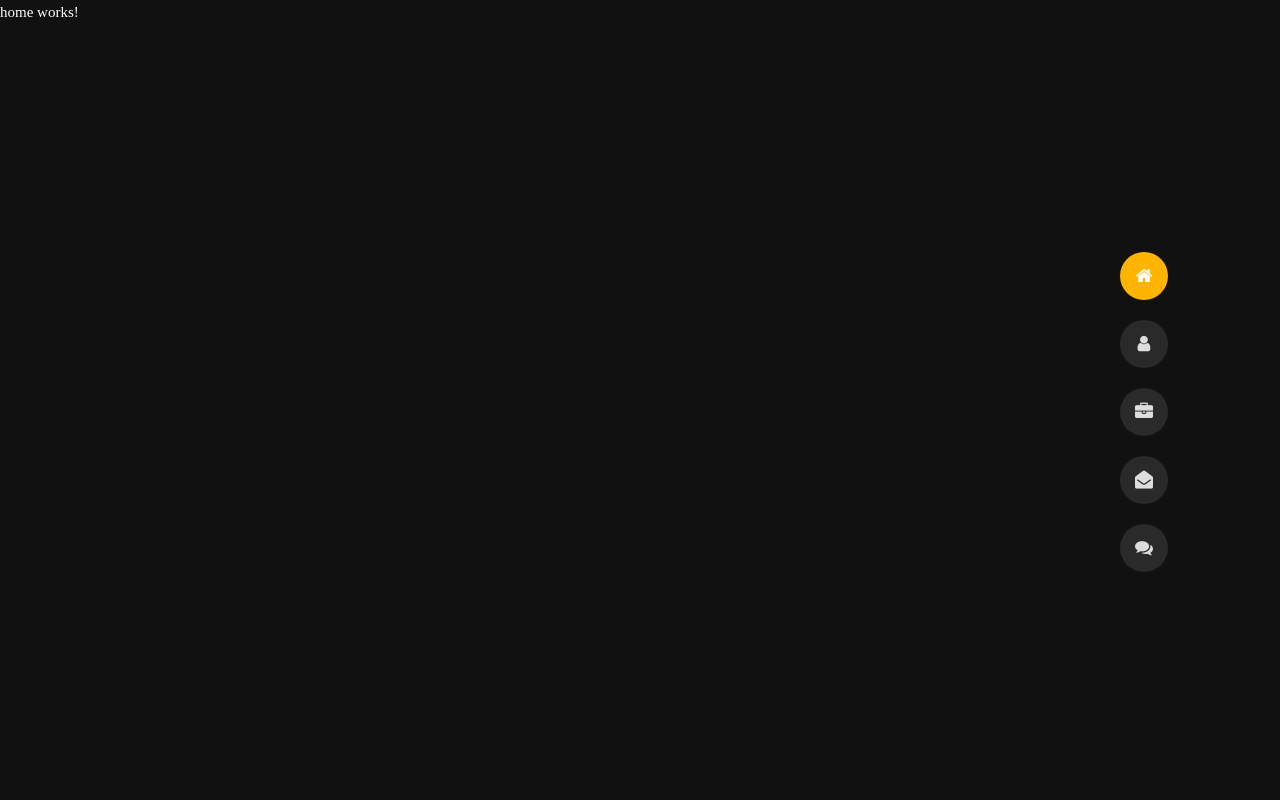
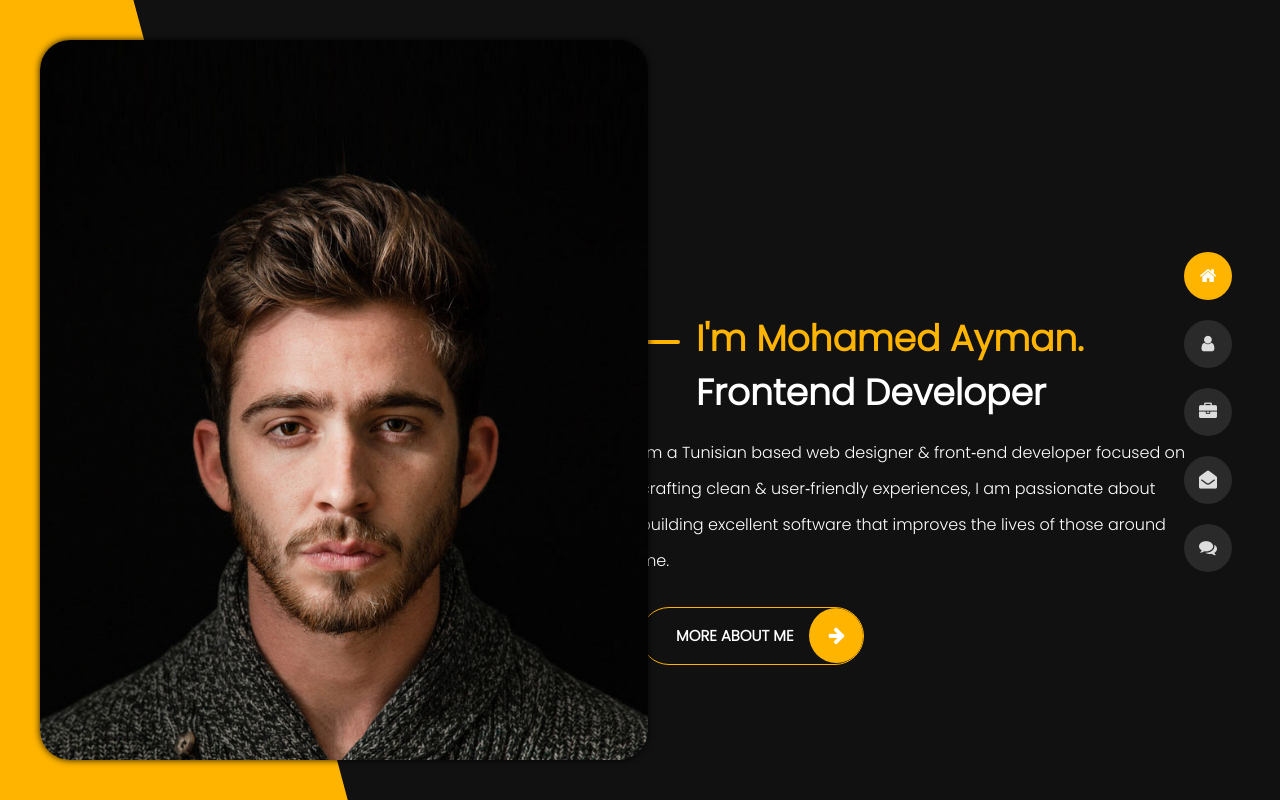
Before and after one commit to MohamedAymanNeo/portfolio, an Angular app: page /home in a window 1280 px wide. Built offline with nearby package versions, Linux system fonts and the light colour scheme.

Commit message:
finish home as style still need some enhamcment

```diff
--- a/src/app/layout/components/header/header.component.html
+++ b/src/app/layout/components/header/header.component.html
@@ -2,19 +2,19 @@
 <header class="header" id="navbar-collapse-toggle">
   <!-- Fixed Navigation Starts -->
   <ul class="icon-menu d-none d-lg-block">
-      <li class="icon-box active">
+      <li class="icon-box" routerLinkActive="active">
           <i class="fa fa-home"></i>
           <a class="linkText" [routerLink]="['/home']">
-              <h2 >Home</h2>
+              <h2>Home</h2>
           </a>
       </li>
-      <li class="icon-box">
+      <li class="icon-box" routerLinkActive="active">
           <i class="fa fa-user"></i>
           <a class="linkText" [routerLink]="['/about']">
               <h2>About</h2>
           </a>
       </li>
-      <li class="icon-box">
+      <li class="icon-box" routerLinkActive="active">
           <i class="fa fa-briefcase"></i>
           <a class="linkText" [routerLink]="['/portfolio']">
               <h2>Portfolio</h2>
@@ -42,9 +42,9 @@
           <span></span>
           <span></span>
           <ul class="list-unstyled" id="menu">
-              <li class="active"><a href="index.html"><i class="fa fa-home"></i><span>Home</span></a></li>
-              <li><a href="about.html"><i class="fa fa-user"></i><span>About</span></a></li>
-              <li><a href="portfolio.html"><i class="fa fa-folder-open"></i><span>Portfolio</span></a></li>
+              <li routerLinkActive="active"><a [routerLink]="['/home']"><i class="fa fa-home"></i><span>Home</span></a></li>
+              <li routerLinkActive="active"><a [routerLink]="['/about']"><i class="fa fa-user"></i><span>About</span></a></li>
+              <li routerLinkActive="active"><a [routerLink]="['/portfolio']"><i class="fa fa-folder-open"></i><span>Portfolio</span></a></li>
               <li><a href="contact.html"><i class="fa fa-envelope-open"></i><span>Contact</span></a></li>
               <li><a href="blog.html"><i class="fa fa-comments"></i><span>Blog</span></a></li>
           </ul>
--- a/src/app/layout/components/home/home.component.html
+++ b/src/app/layout/components/home/home.component.html
@@ -1 +1,19 @@
-<p>home works!</p>
+<!-- Main Content Starts -->
+<section class="container-home p-0">
+    <div class="color-block hidden lg:block"></div>
+    <div class="items-center">
+        <div class=" bg fixed lg:block hidden"></div>
+        <div class="home-details sm:text-center text-left">
+            <div>
+                <img src="assets/img/img-mobile.jpg" class="img-fluid main-img-mobile hidden sm:block lg:hidden" alt="my picture" />
+                <h1 class="text-uppercase poppins-font">I'm Mohamed Ayman.<span>Frontend Developer</span></h1>
+                <p class="open-sans-font">I'm a Tunisian based web designer & front‑end developer focused on crafting clean & user‑friendly experiences, I am passionate about building excellent software that improves the lives of those around me.</p>
+                <a class="button" href="about.html">
+                    <span class="button-text">more about me</span>
+                    <span class="button-icon fa fa-arrow-right"></span>
+                </a>
+            </div>
+        </div>
+    </div>
+</section>
+<!-- Main Content Ends -->
--- a/src/index.html
+++ b/src/index.html
@@ -7,6 +7,9 @@
   <meta name="viewport" content="width=device-width, initial-scale=1">
   <link rel="icon" type="image/x-icon" href="favicon.ico">
   <link rel="stylesheet" href="https://cdnjs.cloudflare.com/ajax/libs/font-awesome/4.7.0/css/font-awesome.min.css" integrity="sha256-eZrrJcwDc/3uDhsdt61sL2oOBY362qM3lon1gyExkL0=" crossorigin="anonymous" />
+  <link rel="preconnect" href="https://fonts.googleapis.com">
+<link rel="preconnect" href="https://fonts.gstatic.com" crossorigin>
+<link href="https://fonts.googleapis.com/css2?family=Poppins:wght@300&display=swap" rel="stylesheet">
 
 </head>
 <body>
--- a/src/styles.css
+++ b/src/styles.css
@@ -8,7 +8,8 @@
     src: local("Merriweather-Regular"), url("assets/fonts/Merriweather-Regular.ttf") format("truetype");
 }
 html {
-    @apply font-body;
+    /* @apply font-body; */
+    font-family: 'Poppins', sans-serif;
     overflow-x: hidden;
     height: 100%;
 }
@@ -33,7 +34,7 @@ body {
 /*** Navigation ***/
 
 .header {
-    @apply fixed right-28 bottom-0 z-3 flex items-center top-28 opacity-100 transition-opacity duration-300;
+    @apply fixed right-12 bottom-0 z-3 flex items-center top-28 opacity-100 transition-opacity duration-300;
     height: calc(100vh - 200px);
 }
 
@@ -92,7 +93,8 @@ body {
 
 
 .header .icon-box h2,
-.header ul.icon-menu li.icon-box.active, .header ul.icon-menu li.icon-box:hover
+.header ul.icon-menu li.icon-box.active,
+.header ul.icon-menu li.icon-box:hover
 {
    @apply bg-secondery;
 }
@@ -137,14 +139,8 @@ body {
   }
 
   #menuToggle > span {
-      @apply flex w-6 mb-1 relative bg-white rounded;
-    /* /* display: flex;
-    width: 23px; */
+    @apply flex w-6 mb-1 relative bg-white rounded;
     height: 2px;
-    /* margin-bottom: 5px; */
-    /* position: relative;
-    background: #ffffff;
-    border-radius: 3px; */
     z-index: 1;
     transform-origin: 5px 0;
     transition: transform 0.5s cubic-bezier(0.77,0.2,0.05,1.0),
@@ -159,15 +155,11 @@ body {
   #menuToggle > span:nth-last-child(2) {
     transform-origin: 0 100%;
   }
-
   #menuToggle input:checked ~ span {
     @apply opacity-100 bg-white rotate-45 translate-x-1 translate-y-0;
   }
-
   #menuToggle input:checked ~ span:nth-last-child(3) {
-      @apply opacity-0 rotate-0 scale-x-50 scale-y-50;
-    opacity: 0;
-    transform: rotate(0deg) scale(0.2, 0.2);
+    @apply opacity-0 rotate-0 scale-x-50 scale-y-50;
   }
 
   #menuToggle input:checked ~ span:nth-last-child(2) {
@@ -175,62 +167,182 @@ body {
   }
 
   #menu {
-    position: fixed;
-    left: 0;
-    top: 0;
-    width: 100%;
-    height: 100%;
-    margin: 0;
-    padding-top: 60px;
-    background-color: #252525;
+    @apply fixed top-0 left-0 w-full h-full m-0 pt-14
+    bg-menuBg-dark ;
     -webkit-font-smoothing: antialiased;
     transform-origin: 0 0;
     transform: translate(-100%, 0);
     transition: transform 0.5s cubic-bezier(0.77,0.2,0.05,1.0);
   }
-
   #menuToggle input:checked ~ ul {
     transform: none;
   }
 
   #menu li {
-    position: relative;
-    padding-left: 30px;
+    @apply relative pl-8;
   }
 
   #menu li:after {
-    position: absolute;
+    @apply absolute left-7 bg-menuBg-300;
     content: '';
     height: 1px;
     width: calc(100% - 60px);
-    background: #333;
-    left: 30px;
   }
 
   #menu li:last-child:after {
-    display: none;
+    @apply hidden;
   }
 
   #menu li.active a span {
-    font-weight: 600;
+    @apply font-semibold;
+  }
+  #menu li:hover a,
+  #menu li.active a{
+    @apply text-secondery;
   }
 
   #menu li a {
-    color: #fff;
-    text-transform: uppercase;
-    transition-delay: 2s;
-    font-size: 26px;
-    display: block;
-    text-decoration: none;
-    padding: 14px 0;
-    position: relative;
+    @apply text-white uppercase text-3xl
+    block relative py-3 px-0 no-underline;
+  }
+  #menu li a span {
+    @apply absolute left-12 font-normal;
   }
 
-  #menu li a span {
-    position: absolute;
-    left: 50px;
-    font-weight: 400;
+  /* [ End Header Section ] */
+
+
+/* [ Home Section ] */
+/*================================================== */
+/*** Homepage ***/
+
+.color-block {
+  transform: rotate(-15deg);
+  left: -83%;
+  @apply bg-secondery fixed w-full h-2full -top-1/2;
+}
+
+.bg {
+  @apply xl:w-600px w-80;
+  background-image: url('assets/img/2.jpg');
+  background-size: cover;
+  background-repeat: no-repeat;
+  background-position: top;
+  height: calc(100vh - 80px);
+  /* width: 600px; */
+  z-index: 111;
+  border-radius: 30px;
+  left: 40px;
+  top: 40px;
+  box-shadow: 0 0 7px rgba(0,0,0,.9);
+}
+
+  .container-home {
+    @apply flex items-center min-h-full;
   }
-/* @media (min-width: 992px) {
+  .home-details {
+    @apply fixed lg:top-37% xl:left-1/2 lg:left-42% sm:top-96 sm:left-28 top-1/4 sm:p-0 px-6;
+    /* top:30%;
+    left:14%; */
+  }
+  .home-details > div {
+    @apply mx-auto my-0 lg:text-left sm:text-center;
+    max-width: 550px;
+  }
+  .main-img-mobile {
+    @apply hidden sm:block lg:hidden;
+    border-radius: 50%;
+    width: 270px;
+    height: 270px;
+    border: 4px solid #252525;
+    margin: 0 auto 25px;
+  }
+  .home-details h1 {
+    @apply font-bold leading-normal relative text-secondery mx-0 mt-4 mb-2
+    xl:pl-14 lg:pl-0 text-4xl;
+  }
 
-  } */
+  .home-details h1:before {
+    @apply absolute left-0 top-7 h-1 w-10 rounded-lg bg-secondery xl:block lg:hidden hidden;
+    content: '';
+  }
+
+  .home-details h1 span {
+    @apply block text-white;
+  }
+
+  .home-details h6 {
+    @apply font-normal block text-menuBg-light;
+    font-size: 22px;
+  }
+
+  .home-details p {
+    @apply leading-9;
+    margin: 15px 0 28px;
+    font-size: 16px;
+  }
+
+  .button .button-text {
+    @apply text-menuTextColor;
+  }
+
+  .button:hover .button-text {
+    @apply text-white;
+  }
+/*** Buttons ***/
+.button {
+  @apply overflow-hidden inline-block rounded-5xl whitespace-nowrap text-ellipsis
+  text-center cursor-pointer align-middle select-none uppercase
+  relative bg-transparent text-white font-semibold;
+  transition: 250ms all ease-in-out;
+  text-decoration: none !important;
+  z-index: 1;
+  padding: 16px 70px 16px 35px;
+  font-size: 15px;
+  outline: none !important;
+  border: 1px solid #ffb400;
+}
+
+.button .button-text {
+  position: relative;
+  z-index: 2;
+  color: #fff;
+  transition: .3s ease-out all;
+}
+
+.button:before {
+  z-index: -1;
+  content: '';
+  position: absolute;
+  top: 0;
+  bottom: 0;
+  left: 0;
+  right: 0;
+  background-color: #ffb400;
+  transform: translateX(100%);
+  transition: .3s ease-out all;
+}
+
+.button:hover .button-text {
+  color: #ffffff;
+}
+
+.button:hover:before {
+  transform: translateX(0);
+}
+
+.button-icon {
+  position: absolute;
+  right: -1px;
+  top: 0px;
+  bottom: 0;
+  width: 55px;
+  height: 55px;
+  display: flex;
+  justify-content: center;
+  align-items: center;
+  font-size: 19px;
+  color: #ffffff;
+  background-color: #ffb400;
+  border-radius: 50%;
+}
--- a/tailwind.config.js
+++ b/tailwind.config.js
@@ -16,7 +16,8 @@ module.exports = {
         iconColor: '#ddd',
         menuBg: {
           light: '#eee',
-          dark: '#252525'
+          dark: '#252525',
+          300: '#333'
         },
         menuTextColor: '#666',
       },
@@ -24,17 +25,26 @@ module.exports = {
         '3': '3',
         '-1': '-1',
       },
+      inset: {
+        '-83%':'-83%',
+        '42%':'42%',
+        '37%':'37%',
+      },
       lineHeight: {
-        '12': '3rem'
+        '12': '3rem',
+        '14': '4rem'
       },
       borderRadius: {
-        '4xl':'2rem'
+        '4xl':'2rem',
+        '5xl':'2.2rem',
       },
       width: {
-        'cst':'3.2rem'
+        'cst':'3.2rem',
+        '600px':'38rem',
       },
       height: {
-        'cst':'3.2rem'
+        'cst':'3.2rem',
+        '2full': '200%'
       },
     },
   },
```
Also changed, not shown: src/assets/img/2.jpg (added), src/assets/img/img-mobile.jpg (added).
